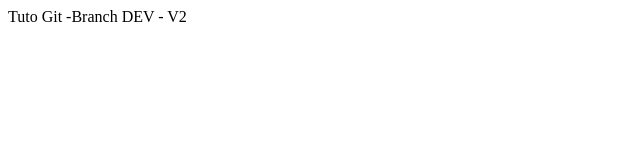
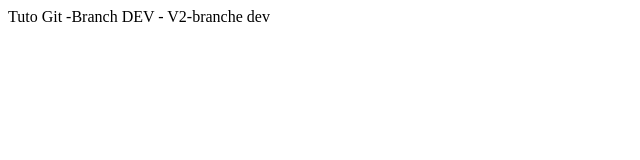
Before and after one commit to ZikoBanaoui/tuto-git, a plain HTML site: page index.html in a window 1280 px wide. Shown: the full height of the page, 0-640 px from the left. Drawn offline with Linux system fonts and the light colour scheme.

Commit message:
dev branch

```diff
--- a/index.html
+++ b/index.html
@@ -4,6 +4,6 @@
     </head>
 
     <body>
-        <p>Tuto Git -Branch DEV - V2</p>
+        <p>Tuto Git -Branch DEV - V2-branche dev</p>
     </body>
 </html>
```
